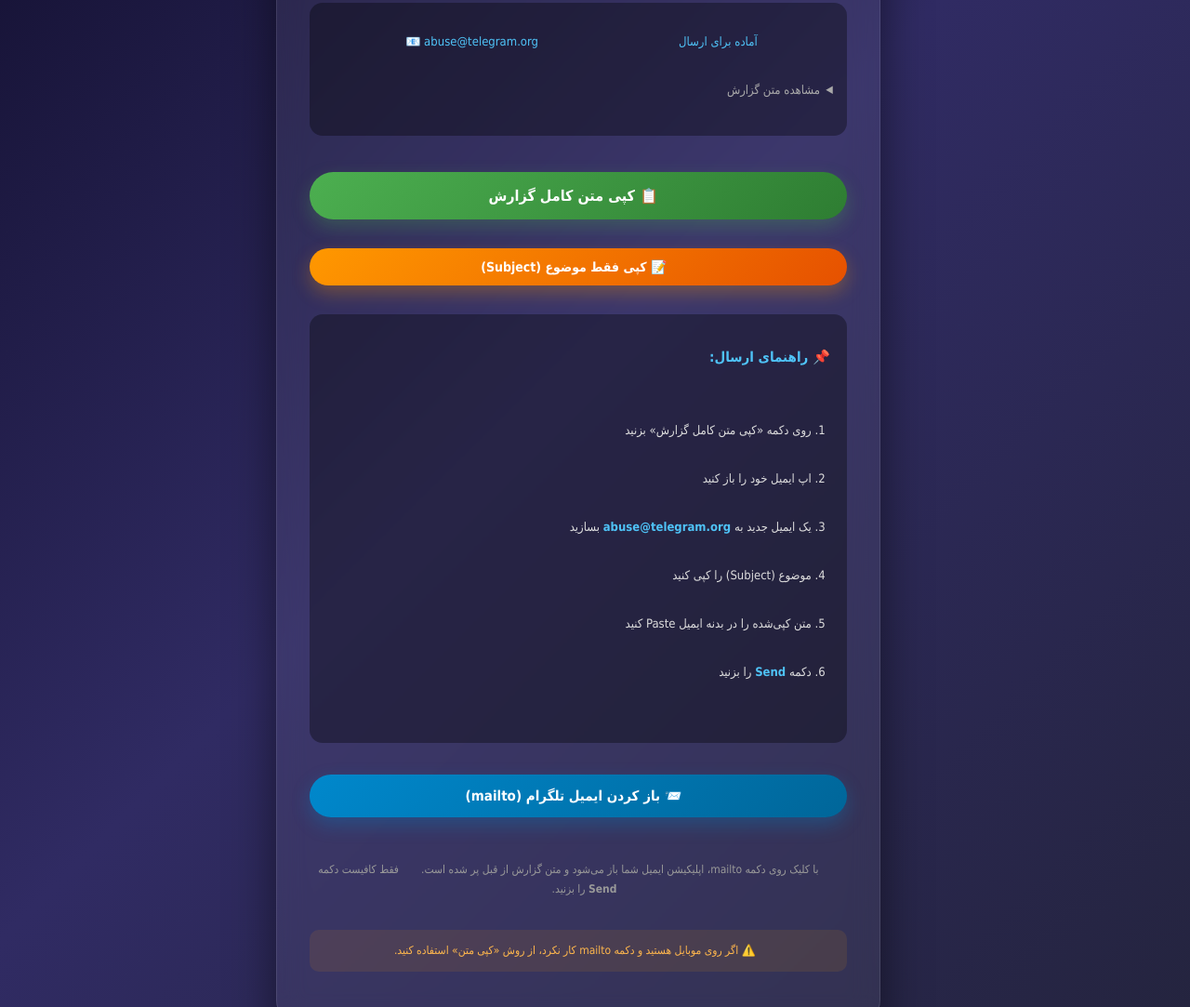
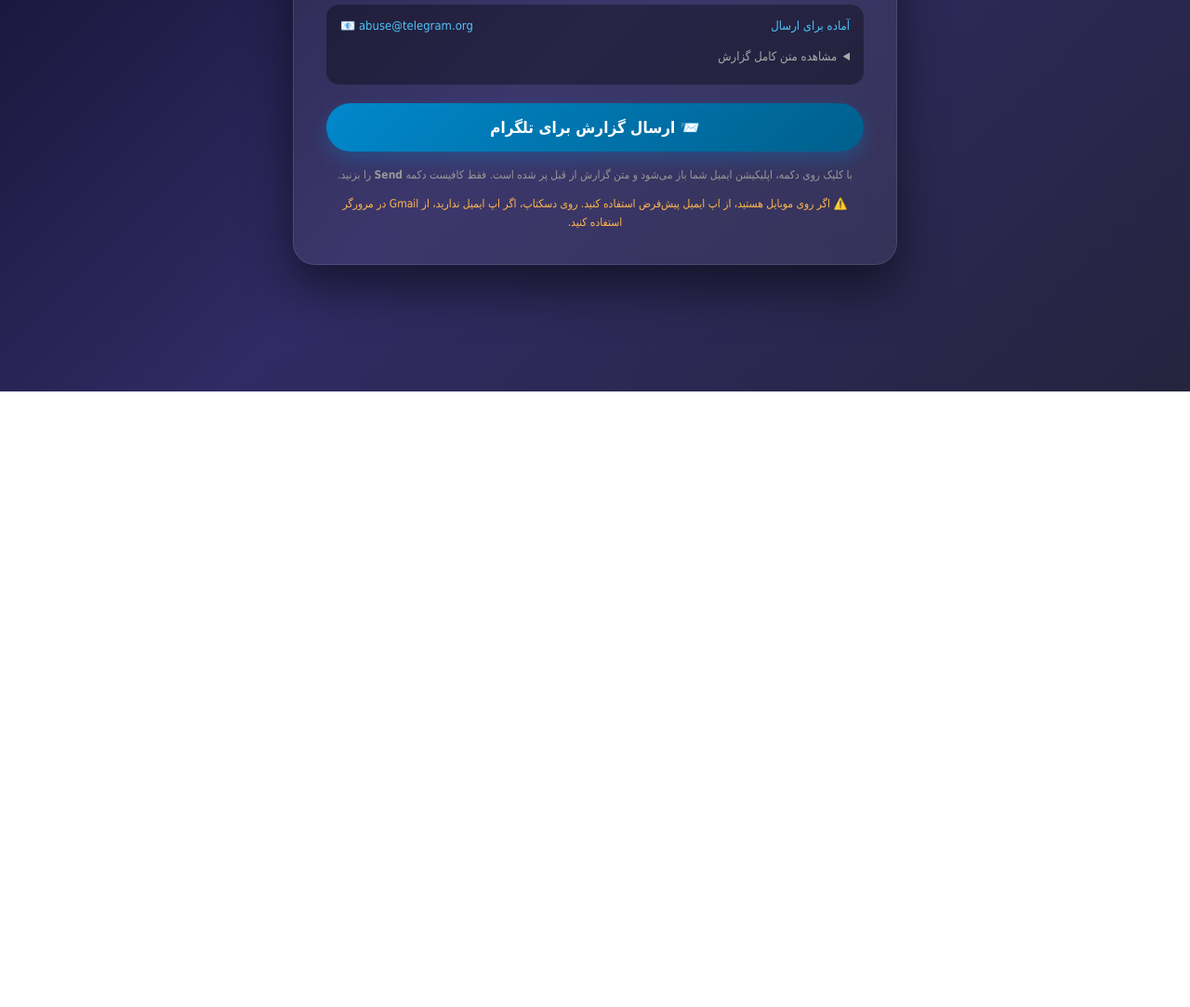
Before and after one commit to bokone1satli/hamedan1404, a plain HTML site: page index.html in a window 1280 px wide. Shown: the part 379-1462 px from the top of the page at 93% size. After the commit the page ends 800 px from the top, so only its background shows below. Drawn offline with Linux system fonts and the light colour scheme.

Commit message:
Add files via upload

```diff
--- a/index.html
+++ b/index.html
@@ -3,7 +3,7 @@
 <head>
   <meta charset="UTF-8">
   <meta name="viewport" content="width=device-width, initial-scale=1.0">
-  <title>ابزار گزارش تخلف تلگرام</title>
+  <title>گزارش تخلف - @hamedan1404</title>
   <link rel="stylesheet" href="style.css">
 </head>
 <body>
@@ -27,41 +27,22 @@
         <span id="counter">آماده برای ارسال</span>
       </div>
       <details>
-        <summary>مشاهده متن گزارش</summary>
+        <summary>مشاهده متن کامل گزارش</summary>
         <pre id="emailPreview"></pre>
       </details>
     </div>
 
-    <!-- دکمه‌های کپی برای اطمینان از ارسال متن کامل -->
-    <button id="copyBtn" class="btn-copy">
-      📋 کپی متن کامل گزارش
-    </button>
-    <button id="copySubjectBtn" class="btn-subject">
-      📝 کپی فقط موضوع (Subject)
-    </button>
-
-    <div class="manual-steps">
-      <h3>📌 راهنمای ارسال:</h3>
-      <ol>
-        <li>روی دکمه «کپی متن کامل گزارش» بزنید</li>
-        <li>اپ ایمیل خود را باز کنید</li>
-        <li>یک ایمیل جدید به <strong>abuse@telegram.org</strong> بسازید</li>
-        <li>موضوع (Subject) را کپی کنید</li>
-        <li>متن کپی‌شده را در بدنه ایمیل Paste کنید</li>
-        <li>دکمه <strong>Send</strong> را بزنید</li>
-      </ol>
-    </div>
-
-    <button id="reportBtn" class="btn-mail">
-      📨 باز کردن ایمیل تلگرام (mailto)
+    <button id="reportBtn">
+      📨 ارسال گزارش برای تلگرام
     </button>
 
     <p class="note">
-      با کلیک روی دکمه mailto، اپلیکیشن ایمیل شما باز می‌شود و متن گزارش از قبل پر شده است.
+      با کلیک روی دکمه، اپلیکیشن ایمیل شما باز می‌شود و متن گزارش از قبل پر شده است.
       فقط کافیست دکمه <strong>Send</strong> را بزنید.
     </p>
     <p class="note warning">
-      ⚠️ اگر روی موبایل هستید و دکمه mailto کار نکرد، از روش «کپی متن» استفاده کنید.
+      ⚠️ اگر روی موبایل هستید، از اپ ایمیل پیش‌فرض استفاده کنید.
+      روی دسکتاپ، اگر اپ ایمیل ندارید، از Gmail در مرورگر استفاده کنید.
     </p>
   </div>
 
--- a/style.css
+++ b/style.css
@@ -101,7 +101,7 @@ pre {
   white-space: pre-wrap;
   word-wrap: break-word;
   font-size: 11px;
-  line-height: 1.6;
+  line-height: 1.7;
   color: #ddd;
   background: rgba(0, 0, 0, 0.4);
   padding: 12px;
@@ -113,53 +113,21 @@ pre {
   text-align: left;
 }
 
-/* استایل دکمه‌ها */
 button {
+  background: linear-gradient(135deg, #0088cc, #005f8c);
   color: white;
   border: none;
   padding: 16px 30px;
-  font-size: 16px;
+  font-size: 17px;
   font-weight: bold;
   border-radius: 50px;
   cursor: pointer;
   width: 100%;
   transition: all 0.25s ease;
-  margin-bottom: 12px;
+  box-shadow: 0 8px 20px rgba(0, 136, 204, 0.3);
 }
 
-/* دکمه کپی کل متن */
-.btn-copy {
-  background: linear-gradient(135deg, #4caf50, #2e7d32);
-  box-shadow: 0 8px 20px rgba(76, 175, 80, 0.3);
-}
-
-.btn-copy:hover {
-  transform: translateY(-2px);
-  box-shadow: 0 12px 28px rgba(76, 175, 80, 0.5);
-}
-
-/* دکمه کپی موضوع */
-.btn-subject {
-  background: linear-gradient(135deg, #ff9800, #e65100);
-  box-shadow: 0 8px 20px rgba(255, 152, 0, 0.3);
-  font-size: 14px;
-  padding: 12px 20px;
-}
-
-.btn-subject:hover {
-  transform: translateY(-2px);
-  box-shadow: 0 12px 28px rgba(255, 152, 0, 0.5);
-}
-
-/* دکمه mailto */
-.btn-mail {
-  background: linear-gradient(135deg, #0088cc, #006699);
-  box-shadow: 0 8px 20px rgba(0, 136, 204, 0.3);
-  font-size: 15px;
-  padding: 14px 20px;
-}
-
-.btn-mail:hover {
+button:hover {
   transform: translateY(-2px);
   box-shadow: 0 12px 28px rgba(0, 136, 204, 0.5);
 }
@@ -168,35 +136,6 @@ button:active {
   transform: translateY(0);
 }
 
-/* بخش راهنما */
-.manual-steps {
-  background: rgba(0, 0, 0, 0.35);
-  border-radius: 14px;
-  padding: 18px;
-  margin-bottom: 15px;
-  text-align: right;
-}
-
-.manual-steps h3 {
-  font-size: 15px;
-  color: #4fc3f7;
-  margin-bottom: 12px;
-}
-
-.manual-steps ol {
-  padding-right: 20px;
-  font-size: 13px;
-  line-height: 2;
-  color: #ddd;
-}
-
-.manual-steps strong {
-  color: #4fc3f7;
-  direction: ltr;
-  display: inline-block;
-}
-
-/* متن‌های پایین صفحه */
 .note {
   margin-top: 15px;
   font-size: 12px;
@@ -207,7 +146,5 @@ button:active {
 
 .note.warning {
   color: #ffb74d;
-  background: rgba(255, 152, 0, 0.1);
-  border-radius: 10px;
-  padding: 12px;
+  margin-top: 10px;
 }
```
Lines whose indentation alone changed are shown as unchanged.
